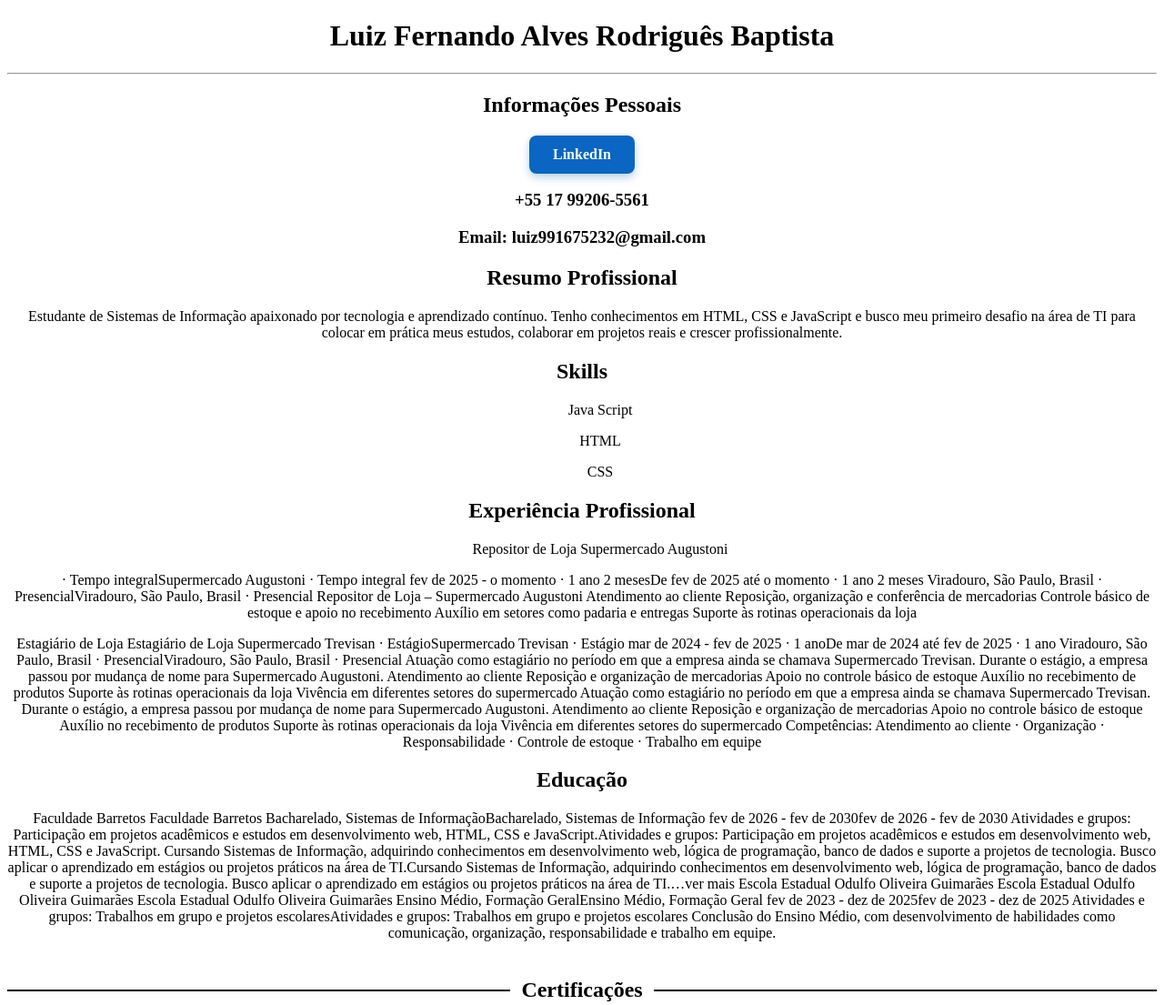
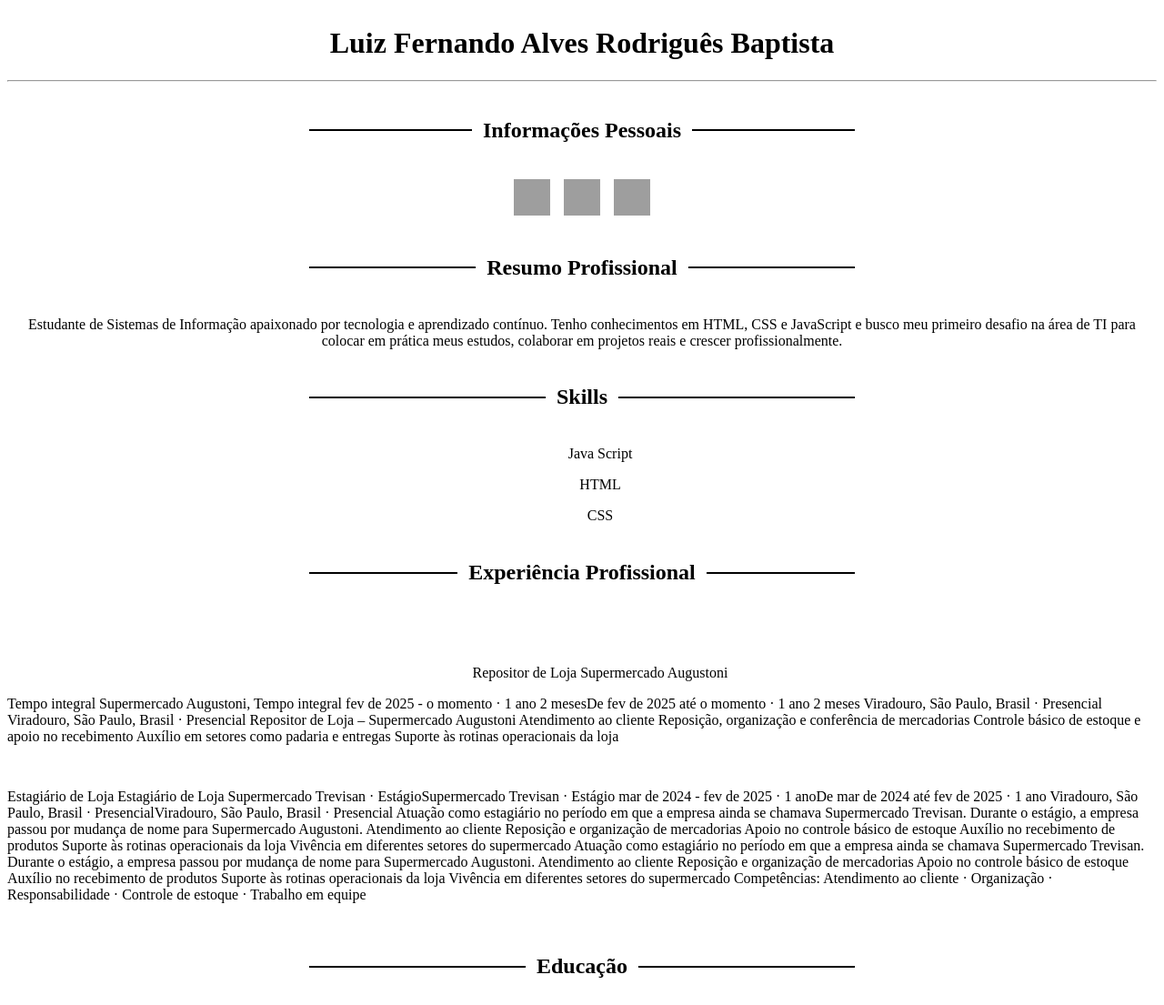
Before and after one commit to luiizz72/curriculo-frontend, a plain HTML site: page index.html in a window 1280 px wide. Shown: the top 1105 px of the page at 91% size. Drawn offline with Linux system fonts and the light colour scheme; grey boxes are pictures that could not be loaded.

Commit message:
Salvando alterações

```diff
--- a/index.html
+++ b/index.html
@@ -4,24 +4,62 @@
     <meta charset="UTF-8" />
     <meta name="viewport" content="width=device-width, initial-scale=1.0" />
     <title>Meu Currículo</title>
-     <link rel="stylesheet" href="style.css">
+    <link rel="stylesheet" href="style.css" />
   </head>
   <body>
     <center>
+
     <h1>Luiz Fernando Alves Rodriguês Baptista</h1>
-
-      <hr><h2>Informações Pessoais</h2></hr>
-      <a href="https://www.linkedin.com/in/luiz-fernando-2a01b22a8/" target="_blank" class="btn-linkedin">LinkedIn</a>
-      <h3>+55 17 99206-5561</h3>
-      <h3>Email: luiz991675232@gmail.com</h3>
-      <h2>Resumo Profissional</h2>
+<hr />
+      <div class="linha-titulo">
+        <h2><span>Informações Pessoais</span></h2>
+      </div>
+      <div class="contatos">
+        <a
+          href="https://wa.me/5517992065561?text=Olá!%20Vi%20seu%20portfólio%20e%20gostaria%20de%20falar%20com%20você%20"
+          target="_blank"
+          class="icon whatsapp"
+          title="WhatsApp"
+        >
+          <img
+            src="https://cdn-icons-png.flaticon.com/512/733/733585.png"
+            alt="WhatsApp"
+          />
+        </a>
+        <a
+          href="https://www.linkedin.com/in/luiz-fernando-2a01b22a8/"
+          target="_blank"
+          class="icon linkedin"
+          title="LinkedIn"
+        >
+          <img
+            src="https://cdn-icons-png.flaticon.com/512/733/733561.png"
+            alt="LinkedIn"
+          />
+        </a>
+        <a
+          href="https://mail.google.com/mail/u/0/?to=luiz991675232@gmail.com&fs=1&tf=cm"
+          class="icon email"
+          title="Email"
+        >
+          <img
+            src="https://cdn-icons-png.flaticon.com/512/732/732200.png"
+            alt="Email"
+          />
+        </a>
+      </div>
+      <div class="linha-titulo">
+        <h2><span>Resumo Profissional</span></h2>
+      </div>
       <p>
         Estudante de Sistemas de Informação apaixonado por tecnologia e
         aprendizado contínuo. Tenho conhecimentos em HTML, CSS e JavaScript e
         busco meu primeiro desafio na área de TI para colocar em prática meus
         estudos, colaborar em projetos reais e crescer profissionalmente.
       </p>
-      <h2>Skills</h2>
+      <div class="linha-titulo">
+        <h2><span>Skills</span></h2>
+      </div>
       <ol>
         Java Script
       </ol>
@@ -32,40 +70,44 @@
         CSS
       </ol>
 
-      <h2>Experiência Profissional</h2>
-
+      <div class="linha-titulo">
+        <h2><span>Experiência Profissional</span></h2>
+      </div>
+    </center>
     <p>
-        <Ol>Repositor de Loja Supermercado Augustoni</Ol>
-        · Tempo integralSupermercado Augustoni · Tempo integral fev de
-        2025 - o momento · 1 ano 2 mesesDe fev de 2025 até o momento · 1 ano 2
-        meses Viradouro, São Paulo, Brasil · PresencialViradouro, São Paulo,
-        Brasil · Presencial Repositor de Loja – Supermercado Augustoni
-        Atendimento ao cliente Reposição, organização e conferência de
-        mercadorias Controle básico de estoque e apoio no recebimento Auxílio em
-        setores como padaria e entregas Suporte às rotinas operacionais da loja
+      <ol>Repositor de Loja Supermercado Augustoni</ol>Tempo integral Supermercado
+      Augustoni, Tempo integral fev de 2025 - o momento · 1 ano 2 mesesDe fev
+      de 2025 até o momento · 1 ano 2 meses Viradouro, São Paulo, Brasil ·
+      Presencial Viradouro, São Paulo, Brasil · Presencial Repositor de Loja –
+      Supermercado Augustoni Atendimento ao cliente Reposição, organização e
+      conferência de mercadorias Controle básico de estoque e apoio no
+      recebimento Auxílio em setores como padaria e entregas Suporte às rotinas
+      operacionais da loja
     </p>
 
     <p>
       Estagiário de Loja Estagiário de Loja Supermercado Trevisan ·
-        EstágioSupermercado Trevisan · Estágio mar de 2024 - fev de 2025 · 1
-        anoDe mar de 2024 até fev de 2025 · 1 ano Viradouro, São Paulo, Brasil ·
+      EstágioSupermercado Trevisan · Estágio mar de 2024 - fev de 2025 · 1 anoDe
+      mar de 2024 até fev de 2025 · 1 ano Viradouro, São Paulo, Brasil ·
       PresencialViradouro, São Paulo, Brasil · Presencial Atuação como
       estagiário no período em que a empresa ainda se chamava Supermercado
       Trevisan. Durante o estágio, a empresa passou por mudança de nome para
-        Supermercado Augustoni. Atendimento ao cliente Reposição e organização
-        de mercadorias Apoio no controle básico de estoque Auxílio no
-        recebimento de produtos Suporte às rotinas operacionais da loja Vivência
-        em diferentes setores do supermercado Atuação como estagiário no período
-        em que a empresa ainda se chamava Supermercado Trevisan. Durante o
-        estágio, a empresa passou por mudança de nome para Supermercado
-        Augustoni. Atendimento ao cliente Reposição e organização de mercadorias
-        Apoio no controle básico de estoque Auxílio no recebimento de produtos
-        Suporte às rotinas operacionais da loja Vivência em diferentes setores
-        do supermercado Competências: Atendimento ao cliente · Organização ·
+      Supermercado Augustoni. Atendimento ao cliente Reposição e organização de
+      mercadorias Apoio no controle básico de estoque Auxílio no recebimento de
+      produtos Suporte às rotinas operacionais da loja Vivência em diferentes
+      setores do supermercado Atuação como estagiário no período em que a
+      empresa ainda se chamava Supermercado Trevisan. Durante o estágio, a
+      empresa passou por mudança de nome para Supermercado Augustoni.
+      Atendimento ao cliente Reposição e organização de mercadorias Apoio no
+      controle básico de estoque Auxílio no recebimento de produtos Suporte às
+      rotinas operacionais da loja Vivência em diferentes setores do
+      supermercado Competências: Atendimento ao cliente · Organização ·
       Responsabilidade · Controle de estoque · Trabalho em equipe
     </p>
-
-      <h2>Educação</h2>
+    <center>
+      <div class="linha-titulo">
+        <h2><span>Educação</span></h2>
+      </div>
       <p>
         Faculdade Barretos Faculdade Barretos Bacharelado, Sistemas de
         InformaçãoBacharelado, Sistemas de Informação fev de 2026 - fev de
--- a/style.css
+++ b/style.css
@@ -1,7 +1,19 @@
+/* ===== BODY CENTRALIZADO ===== */
+body {
+  min-height: 100vh;
+  display: flex;
+  flex-direction: column;
+  align-items: center; /* centro horizontal */
+  justify-content: center; /* centro vertical */
+}
+
+/* ===== LINHA COM TÍTULO ===== */
 .linha-titulo {
   display: flex;
   align-items: center;
+  justify-content: center; /* centraliza conteúdo */
   width: 100%;
+  max-width: 600px; /* controla largura */
   margin: 20px 0;
 }
 
@@ -10,22 +22,24 @@
   content: "";
   flex: 1;
   height: 2px;
-  background-color: #000; /* cor da linha */
+  background-color: #000;
 }
 
 .linha-titulo span {
   margin: 0 12px;
   font-weight: bold;
   white-space: nowrap;
+  text-align: center;
 }
 
+/* ===== BOTÃO LINKEDIN ===== */
 .btn-linkedin {
   display: inline-flex;
   align-items: center;
   justify-content: center;
   padding: 12px 26px;
-  background: #0a66c2; /* azul LinkedIn */
-  color: white;
+  background: #0a66c2;
+  color: #fff;
   text-decoration: none;
   font-weight: 600;
   font-size: 16px;
@@ -34,6 +48,11 @@
   box-shadow: 0 4px 10px rgba(10, 102, 194, 0.3);
   border: none;
   cursor: pointer;
+}
+
+/* centraliza o botão */
+.btn-linkedin {
+  margin: 0 auto;
 }
 
 .btn-linkedin:hover {
@@ -46,10 +65,35 @@
   transform: scale(0.96);
 }
 
+/* ===== TUDO NA MESMA LINHA ===== */
+.linha {
+  display: flex;
+  align-items: center;
+  justify-content: center; /* centraliza */
+  gap: 15px;
+}
 
-/*Tudo na mesma linha*/
-.linha{
+/* ===== ÍCONES CONTATO ===== */
+.contatos {
   display: flex;
-  align-items: center;   /* alinha verticalmente */
-  gap: 15px;             /* espaço entre itens */
+  align-items: center;
+  justify-content: center; /* centraliza */
+  gap: 15px;
 }
+
+/* centraliza bloco de contatos */
+.contatos {
+  margin: 0 auto;
+}
+
+/* ÍCONES */
+.icon img {
+  width: 40px;
+  height: 40px;
+  transition: 0.3s ease;
+  cursor: pointer;
+}
+
+.icon img:hover {
+  transform: scale(1.15);
+}
```
Lines whose indentation alone changed are shown as unchanged.
